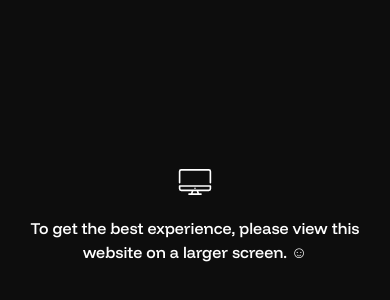
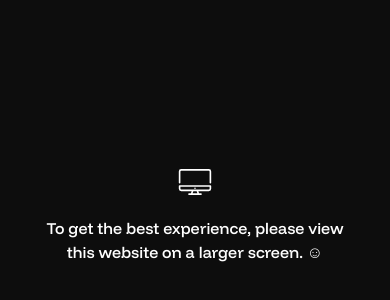
Before and after one commit to moochh/portfolio, a React (Vite) app: page / in a window 390 px wide. Shown: the part 208-508 px from the top of the page. Built offline with nearby package versions, Linux system fonts and the light colour scheme.

Commit message:
add mobile view padding

```diff
--- a/src/style/style.css
+++ b/src/style/style.css
@@ -151,7 +151,7 @@ html,
   align-items: center;
   gap: 16px;
   z-index: 50;
-  padding: 24px;
+  padding: 36px;
   left: 50%;
   top: 50%;
   transform: translate(-50%, -50%);
--- a/src/style/style.scss
+++ b/src/style/style.scss
@@ -101,7 +101,7 @@ html,
 	align-items: center;
 	gap: 16px;
 	z-index: 50;
-	padding: 24px;
+	padding: 36px;
 	left: 50%;
 	top: 50%;
 	transform: translate(-50%, -50%);
```
